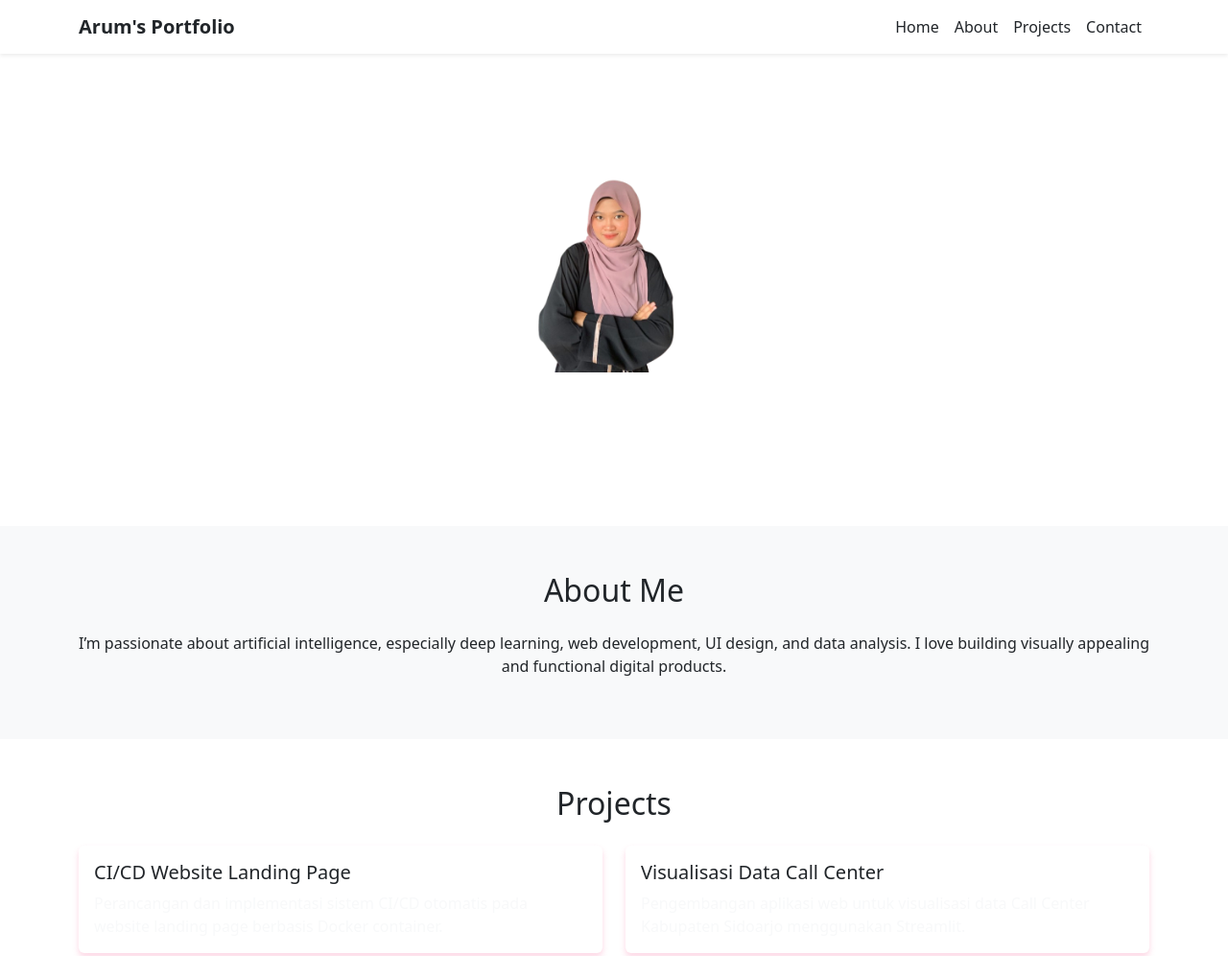
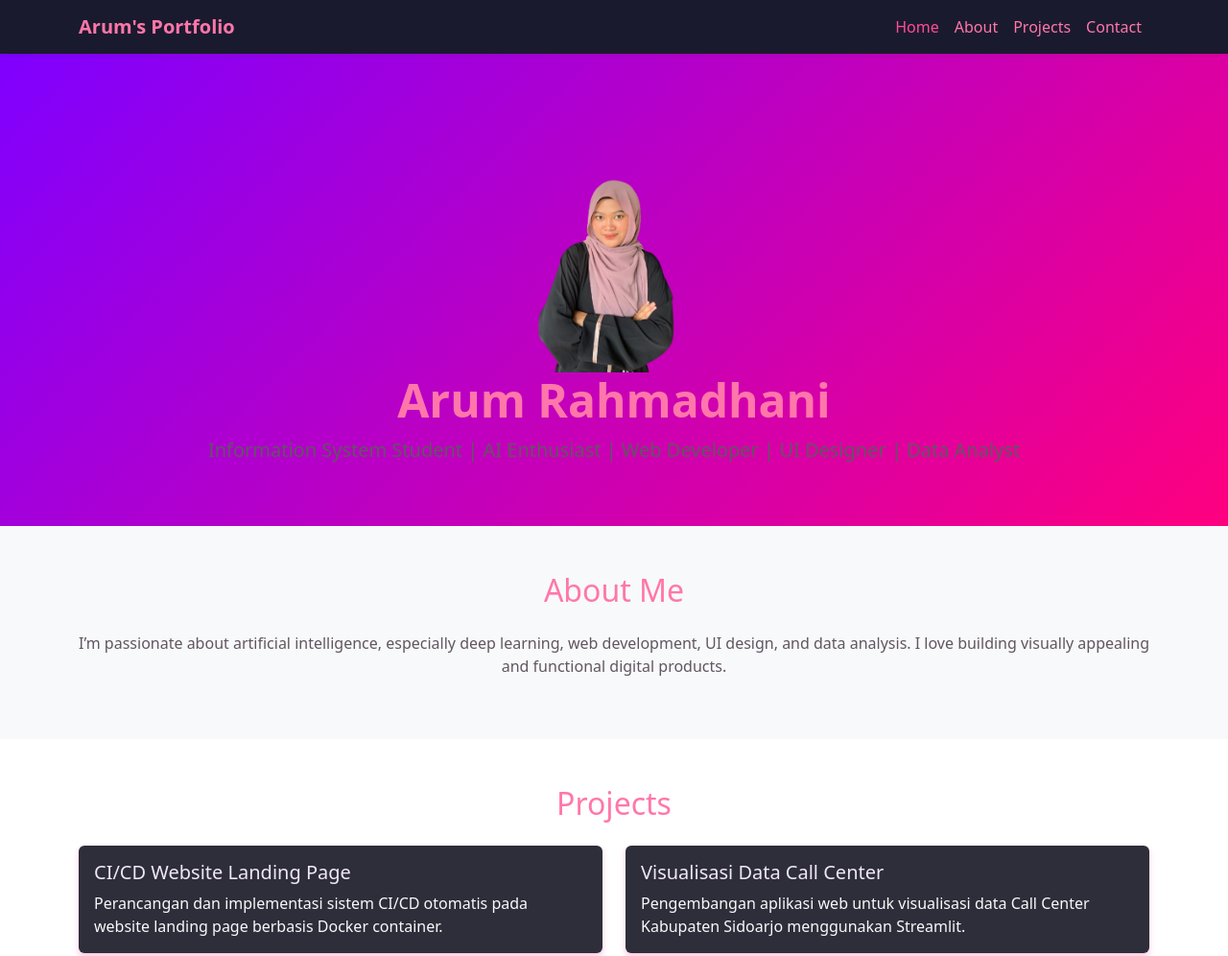
Before and after one commit to Arumrahma20/portfolio-site, a plain HTML site: page docs/index.html in a window 1280 px wide. Shown: the top 996 px of the page at 96% size. Drawn offline with nearby package versions, Linux system fonts and the light colour scheme.

Commit message:
Build for GitHub Pages

```diff
--- a/docs/css/style.css
+++ b/docs/css/style.css
@@ -1,74 +1,75 @@
 .bg-gradient-pinkblue {
-  background: linear-gradient(135deg, var(--pink), var(--pink-light));
-  color: var(--text-main);
+  background: linear-gradient(135deg, #7f00ff, #ff007f);
+  color: #f0e7f9;
 }
 
 .hero-section {
-  background: linear-gradient(135deg, var(--pink), var(--pink-light));
-  color: var(--text-main);
+  background: linear-gradient(135deg, #7f00ff, #ff007f);
+  color: #f0e7f9;
 }
 
 .navbar-dark {
-  background: var(--dark-bg);
+  background: #1a1a2e;
 }
 .navbar-dark .navbar-brand,
 .navbar-dark .nav-link {
-  color: var(--pink);
+  color: #ff77aa;
   transition: color 0.3s ease;
 }
 .navbar-dark .nav-link:hover,
 .navbar-dark .nav-link.active {
-  color: var(--red);
+  color: #ff4d94;
 }
 
 .btn-outline-primary {
-  color: var(--pink);
-  border-color: var(--pink);
+  color: #ff77aa;
+  border-color: #ff77aa;
   transition: all 0.3s ease;
 }
 .btn-outline-primary:hover {
-  background-color: var(--red);
+  background-color: #ff4d94;
   color: #fff;
-  border-color: var(--red);
+  border-color: #ff4d94;
 }
 
 .card {
-  background-color: var(--card-bg);
-  color: var(--text-main);
+  background-color: #2e2e3a;
+  color: #f0e7f9;
   border: none;
-  box-shadow: 0 4px 6px rgba(249, 121, 170, 0.3);
+  box-shadow: 0 4px 6px rgba(255, 77, 148, 0.3);
   transition: transform 0.3s ease, box-shadow 0.3s ease;
 }
 .card:hover {
   transform: translateY(-8px);
-  box-shadow: 0 15px 25px rgba(249, 121, 170, 0.6);
+  box-shadow: 0 15px 25px rgba(255, 77, 148, 0.6);
 }
 
 .profil-img {
   width: 160px;
   height: auto;
   object-fit: contain;
-  box-shadow: 0 5px 20px rgba(249, 121, 170, 0.6);
+  box-shadow: 0 5px 20px rgba(255, 77, 148, 0.6);
   border-radius: 0;
   transition: box-shadow 0.3s ease;
 }
 .profil-img:hover {
-  box-shadow: 0 8px 30px rgba(249, 121, 170, 0.9);
+  box-shadow: 0 8px 30px rgba(255, 77, 148, 0.9);
 }
 
 #about, #contact {
-  background-color: var(--dark-bg);
-  color: var(--text-muted);
+  background-color: #1a1a2e;
+  color: #3d3941;
 }
 
 h1, h2, h5 {
-  color: var(--pink);
+  color: #ff77aa;
 }
 p, .lead {
-  color: var(--text-muted);
+  color: #615661;
 }
 
-/* Slider */
+
+/* nnn */
 .slider-fade {
   position: relative;
   width: 100%;
```
